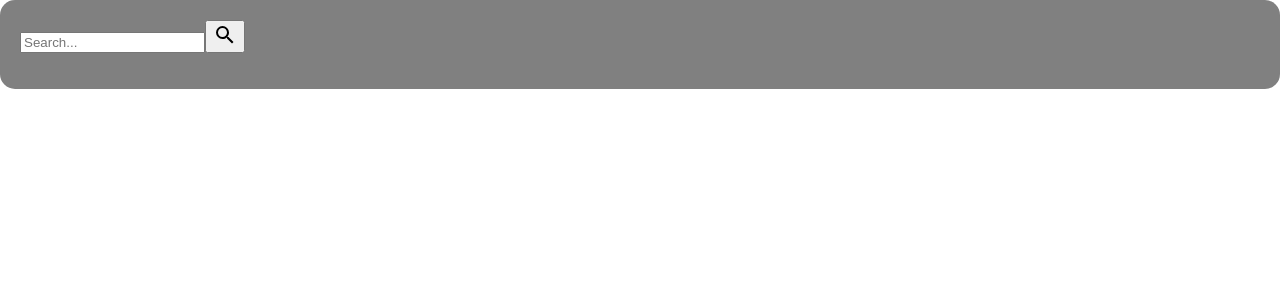
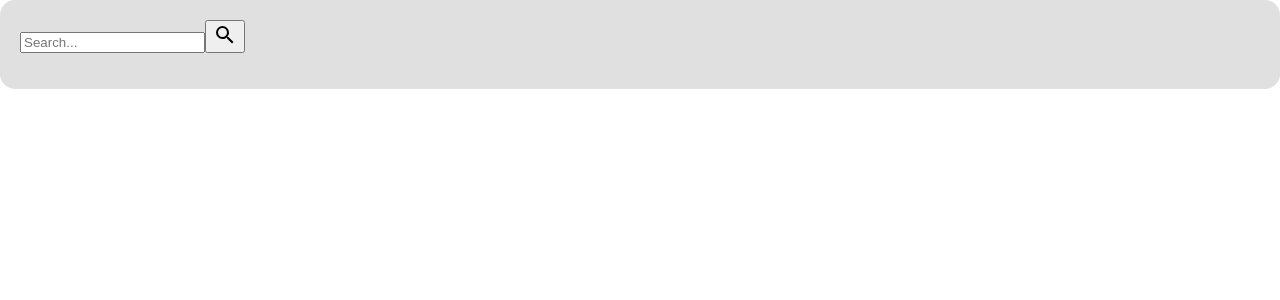
Before and after one commit to ArnelaKapllani/capstone-arnela, a Next.js app: page /search/search in a window 1280 px wide. Shown: the top 300 px of the page. Built offline with nearby package versions, Linux system fonts and the light colour scheme.

Commit message:
add style

```diff
--- a/components/SearchInput/style.js
+++ b/components/SearchInput/style.js
@@ -3,6 +3,6 @@ import styled from "styled-components";
 export const StyledSearchContainer = styled.div`
   padding: 20px;
   border-radius: 15px;
-  background-color: grey;
+  background-color: rgb(224, 224, 224);
   align-items: center;
 `;
```
